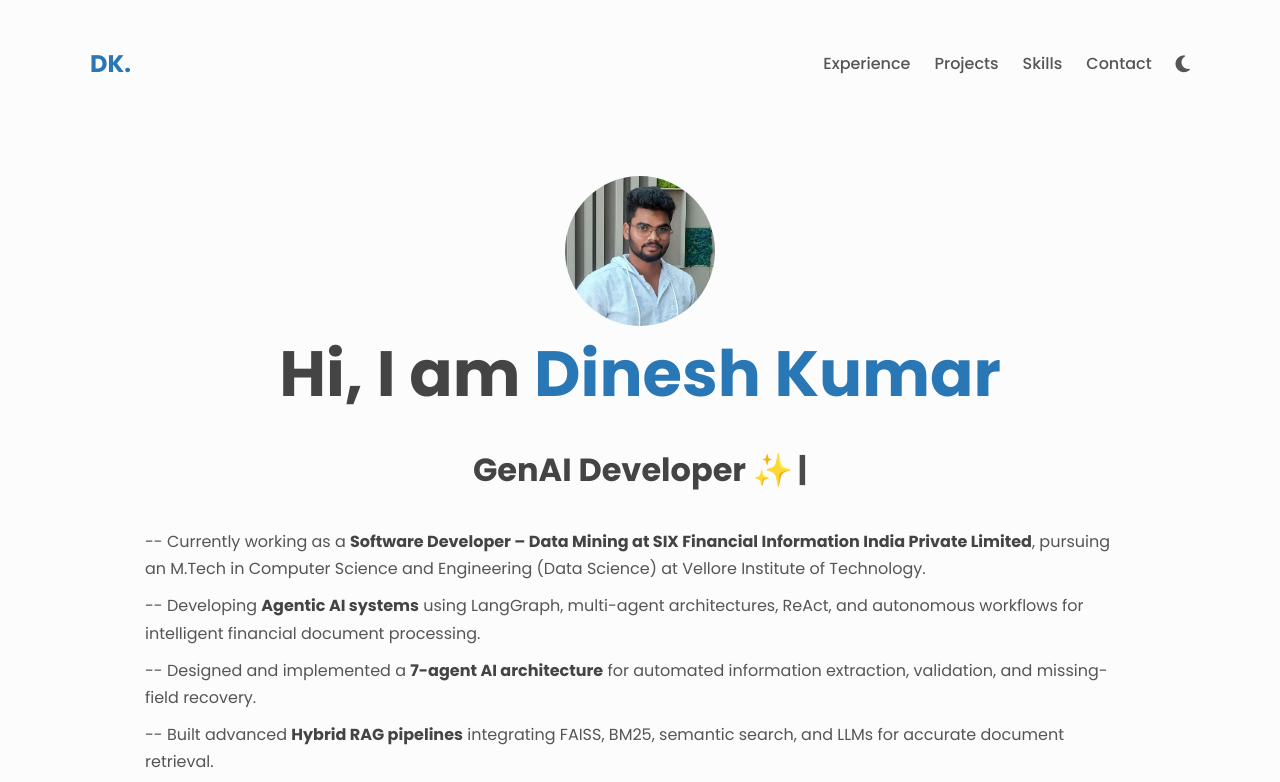
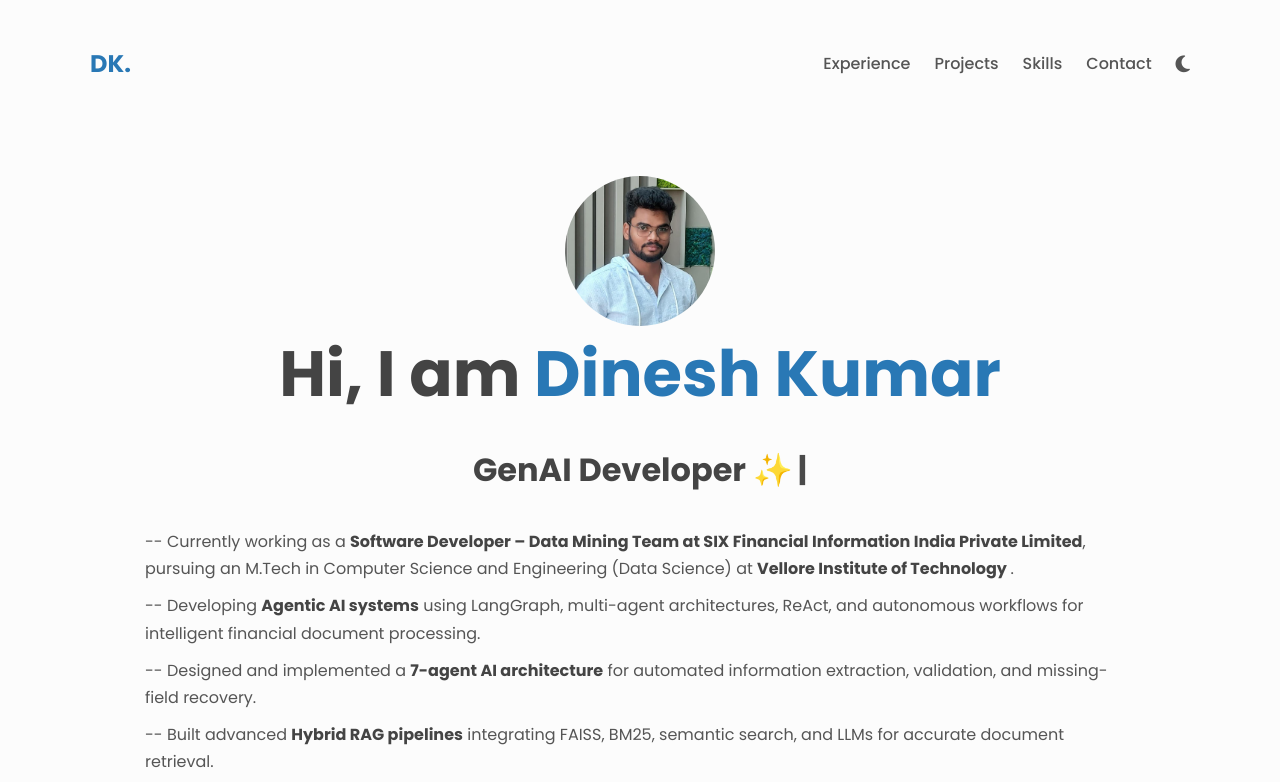
Before and after one commit to dineshkumar8727/Portfolio, a plain HTML site: page index.html in a window 1280 px wide. Shown: the top 782 px of the page. Drawn offline with Linux system fonts and the light colour scheme.

Commit message:
Update job title and description in index.html

```diff
--- a/index.html
+++ b/index.html
@@ -80,7 +80,7 @@
 
 <div class="about__desc">
 
-  <p>-- Currently working as a <strong>Software Developer – Data Mining at SIX Financial Information India Private Limited</strong>, pursuing an M.Tech in Computer Science and Engineering (Data Science) at Vellore Institute of Technology.</p>
+  <p>-- Currently working as a <strong>Software Developer – Data Mining Team at SIX Financial Information India Private Limited</strong>, pursuing an M.Tech in Computer Science and Engineering (Data Science) at <strong> Vellore Institute of Technology </strong>.</p>
 
   <p>-- Developing <strong>Agentic AI systems</strong> using LangGraph, multi-agent architectures, ReAct, and autonomous workflows for intelligent financial document processing.</p>
 
```
